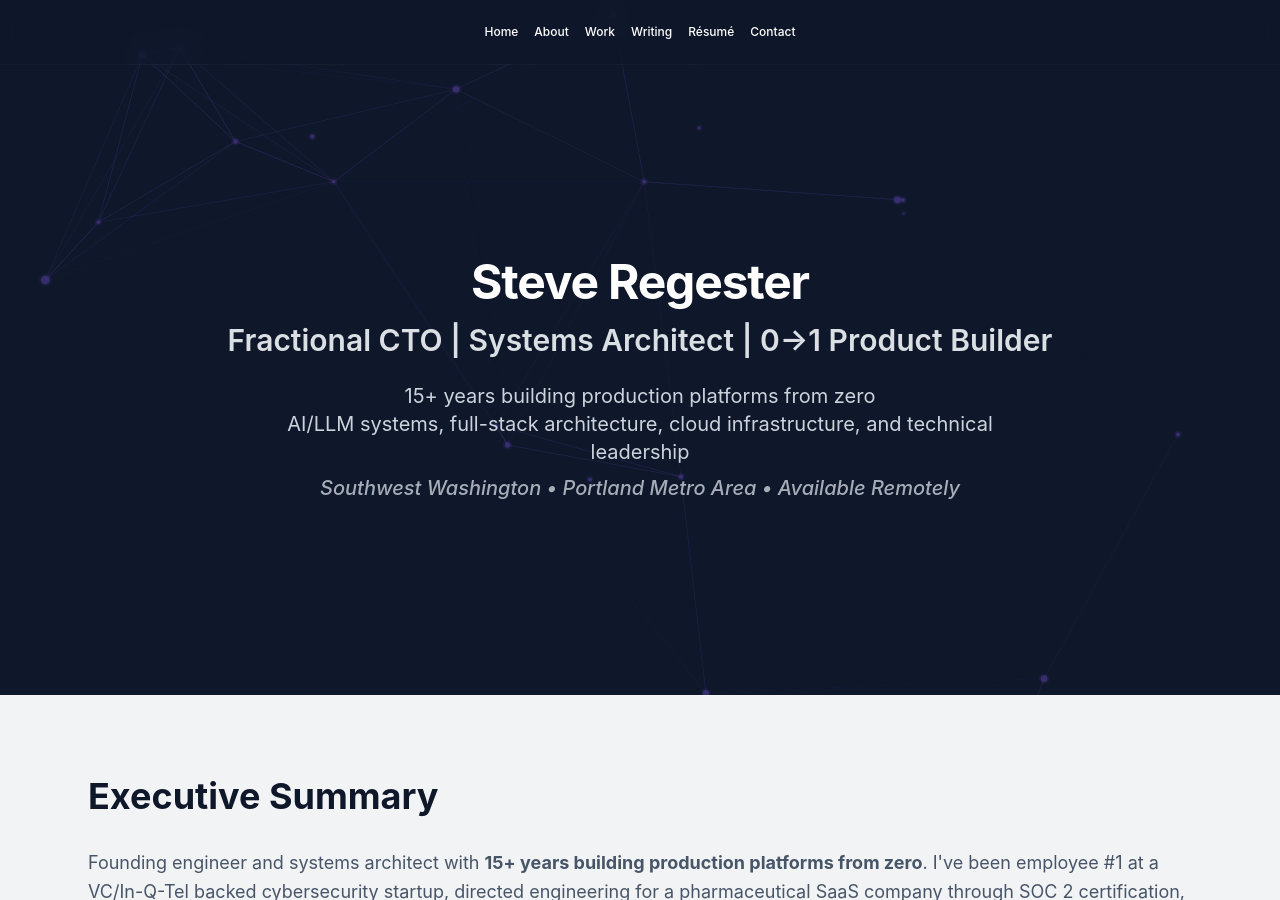
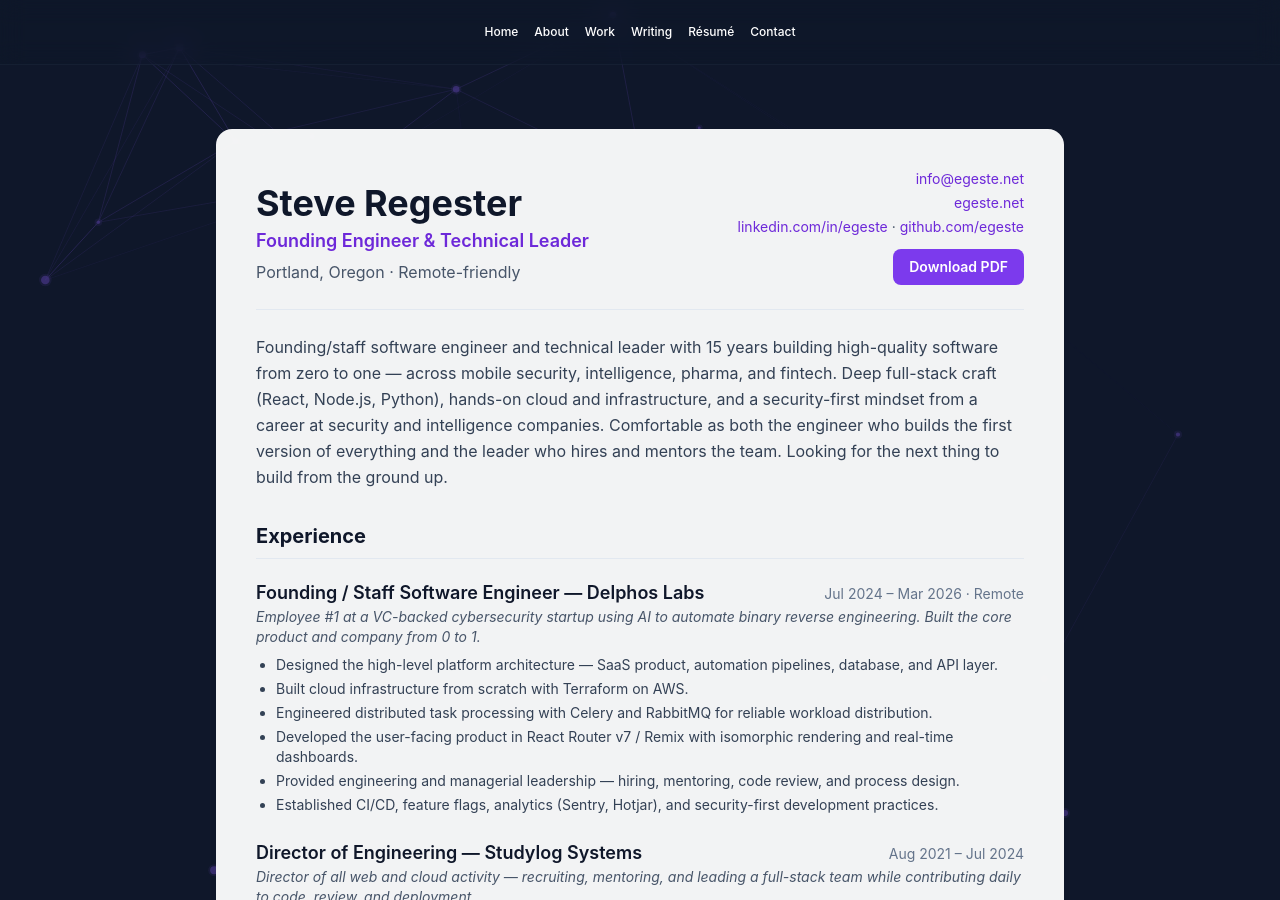
Before and after one commit to egeste/egeste.github.io, a Jekyll site: the page built from resume.md, in a window 1280 px wide and 900 px high. Built offline with Jekyll 4.4.1, drawn with Linux system fonts in a browser that asks for light colours; nearby versions of some CDN libraries; some of the changed text lies outside the part shown.

Commit message:
feat: add résumé page with real history and print styles

```diff
--- a/resume.md
+++ b/resume.md
@@ -1,166 +1,145 @@
 ---
-layout: service
-title: Resume - Steve Regester | Fractional CTO & Systems Architect
-description: Steve Regester's professional resume. Fractional CTO, systems architect, and 0→1 product builder with 15+ years building production platforms. AI/LLM systems, full-stack architecture, cloud infrastructure, and technical leadership.
-keywords: Steve Regester resume, fractional CTO, systems architect, AI engineer, LLM specialist, 0 to 1 product builder, full-stack engineer, Southwest Washington
-permalink: /resume/
+layout: default
+title: Résumé — Steve Regester
+description: Résumé of Steve Regester — founding/staff software engineer and technical leader. 15 years building high-quality software from 0 to 1.
+keywords: Steve Regester resume, founding engineer, staff software engineer, director of engineering
+type: profile
 sitemap:
-  priority: 0.9
+  priority: 0.7
   changefreq: monthly
-  lastmod: true
-type: profile
-
-hero:
-  title: "Steve Regester"
-  subtitle: "Fractional CTO | Systems Architect | 0→1 Product Builder"
-  description: "15+ years building production platforms from zero<br>AI/LLM systems, full-stack architecture, cloud infrastructure, and technical leadership"
-  location: "Southwest Washington • Portland Metro Area • Available Remotely"
-
-value_prop:
-  title: "Executive Summary"
-  subtitle: "Founding engineer and systems architect with <strong>15+ years building production platforms from zero</strong>. I've been employee #1 at a VC/In-Q-Tel backed cybersecurity startup, directed engineering for a pharmaceutical SaaS company through SOC 2 certification, co-founded a nonprofit crowdfunding platform, and most recently designed an autonomous AI-powered publishing engine with multi-LLM orchestration. I specialize in walking into ambiguity and shipping durable systems — architecture, product, infrastructure, and team — on compressed timelines with minimal overhead."
-
-services:
-  title: "Core Expertise"
-  items:
-    - title: "AI & LLM Systems"
-      description: "Multi-model orchestration (OpenAI, Claude), agent workflows, cost-aware routing, automation pipelines"
-    - title: "Full-Stack Architecture"
-      description: "React, TypeScript, Node.js, Python, GraphQL, RESTful APIs, microservices"
-    - title: "Cloud & Infrastructure"
-      description: "AWS, GCP, Terraform, Kubernetes, Docker, CI/CD, Infrastructure as Code"
-    - title: "Security & Compliance"
-      description: "SOC 2, OWASP, penetration testing, threat modeling, secure architecture"
-    - title: "Technical Leadership"
-      description: "0→1 product builds, team building, architecture decisions, vendor assessment"
-
-cta:
-  title: "Available for Engagements"
-  description: "Fractional CTO engagements, architecture consulting, AI/LLM system design, and 0→1 product builds."
-  subject: "Resume Inquiry"
-  primary_button: "Get in Touch"
-  secondary_button: "View Projects"
-  info:
-    highlight: "Fractional CTO • Architecture Consulting • AI/LLM Systems • 0→1 Builds"
-    tagline: ""
 ---
 
-<!-- Print Version Link -->
-<div class="w-full px-4 md:max-w-6xl md:mx-auto md:px-6 py-4 flex justify-end">
-  <a href="{{ '/resume/print/' | relative_url }}" class="inline-flex items-center gap-2 px-4 py-2 text-sm font-medium text-slate-600 bg-white/80 backdrop-blur border border-white/30 rounded-lg shadow-sm hover:bg-white hover:text-violet-600 transition-colors">
-    Print / PDF Version
-  </a>
-</div>
+<style>
+@media print {
+  header[role="banner"], footer, .no-print, #mesh-background, .nav-overlay { display: none !important; }
+  body { background: #fff !important; }
+  .resume-wrap { max-width: none !important; margin: 0 !important; padding: 0 !important; }
+  .resume-card { box-shadow: none !important; border: none !important; background: #fff !important; backdrop-filter: none !important; break-inside: avoid; }
+  a { color: #000 !important; text-decoration: none !important; }
+  h1, h2, h3, p, li, span, strong { color: #000 !important; }
+}
+</style>
 
-<!-- Selected Projects Section -->
-<section class="w-full py-16 md:py-20 bg-slate-50/90 backdrop-blur-md border-t border-white/30">
-  <div class="w-full px-4 md:max-w-6xl md:mx-auto md:px-6">
-    <h2 class="text-2xl sm:text-3xl lg:text-4xl font-bold text-slate-900 mb-8">Selected Projects</h2>
-    <div class="bg-gradient-to-br from-white/25 via-white/10 to-white/5 backdrop-blur-lg border border-white/20 rounded-2xl p-6 sm:p-8 shadow-md">
-      <h3 class="text-xl font-bold text-slate-900 mb-2">Autonomous AI Publishing Engine <span class="text-sm font-normal text-slate-500">| 2025–Present</span></h3>
-      <p class="text-slate-600 leading-relaxed m-0">Designed and built a fully automated local news publication platform. Ingests structured feeds, performs agent-based taxonomy and classification, routes workloads across multiple LLM providers for cost optimization, and publishes to CMS on a controlled schedule with minimal human intervention.</p>
-    </div>
-  </div>
-</section>
+<div class="resume-wrap w-full px-4 md:max-w-4xl md:mx-auto md:px-6 py-12 md:py-16">
 
-<!-- Professional Experience Section -->
-<section class="w-full py-16 md:py-20 bg-white/95 backdrop-blur-lg border-t border-white/20">
-  <div class="w-full px-4 md:max-w-6xl md:mx-auto md:px-6">
-    <h2 class="text-2xl sm:text-3xl lg:text-4xl font-bold text-slate-900 mb-8">Professional Experience</h2>
-    <div class="space-y-8">
-
-      <div class="bg-gradient-to-br from-white/25 via-white/10 to-white/5 backdrop-blur-lg border border-white/20 rounded-2xl p-6 sm:p-8 shadow-md">
-        <h3 class="text-xl font-bold text-slate-900 mb-1">Founding/Staff Software Engineer</h3>
-        <p class="text-violet-600 font-semibold mb-3">Delphos Labs <span class="text-slate-500 font-normal">(VC & In-Q-Tel backed)</span> | June 2024–Present</p>
-        <p class="text-slate-600 mb-4">Employee #1 at a cybersecurity startup using AI to automate binary reverse engineering. Built the company from 0 to 1.</p>
-        <ul class="text-slate-600 space-y-2 list-disc list-inside m-0">
-          <li>Designed high-level platform architecture — SaaS product, automation pipelines, database, API layer</li>
-          <li>Built cloud infrastructure from scratch using Terraform on AWS</li>
-          <li>Engineered distributed task processing with Celery and RabbitMQ for reliable workload distribution</li>
-          <li>Developed the user-facing product — React Router v7/Remix v8, isomorphic rendering, real-time dashboards</li>
-          <li>Provided engineering and managerial leadership — hiring, mentoring, code review, process design</li>
-          <li>Established CI/CD, feature flags, analytics (Hotjar, Sentry), and security-first development practices</li>
-        </ul>
+  <!-- Header -->
+  <div class="resume-card bg-white/95 backdrop-blur-lg rounded-2xl p-6 sm:p-10 shadow-md text-slate-800">
+    <div class="flex flex-col sm:flex-row sm:items-end sm:justify-between gap-4 border-b border-slate-200 pb-6 mb-6">
+      <div>
+        <h1 class="text-3xl sm:text-4xl font-bold text-slate-900">Steve Regester</h1>
+        <p class="text-lg text-violet-700 font-semibold mt-1">Founding Engineer &amp; Technical Leader</p>
+        <p class="text-slate-600 mt-1">Portland, Oregon · Remote-friendly</p>
       </div>
-
-      <div class="bg-gradient-to-br from-white/25 via-white/10 to-white/5 backdrop-blur-lg border border-white/20 rounded-2xl p-6 sm:p-8 shadow-md">
-        <h3 class="text-xl font-bold text-slate-900 mb-1">Director of Engineering</h3>
-        <p class="text-violet-600 font-semibold mb-3">Studylog Systems, Inc | August 2021–October 2023</p>
-        <p class="text-slate-600 mb-4">Directed all web and cloud engineering for an animal health pharmaceutical SaaS company.</p>
-        <ul class="text-slate-600 space-y-2 list-disc list-inside m-0">
-          <li>Led complete rewrite of flagship Windows product into a cloud-native SaaS platform</li>
-          <li>Architected infrastructure passing rigorous third-party security audits — achieved SOC 2 Type II certification 3 months ahead of schedule</li>
-          <li>Built on AWS with Terraform, Helm, and Kubernetes supporting enterprise clients</li>
-          <li>Recruited and mentored engineering team — delivered training that reduced coding errors by 50%+</li>
-          <li>Drove agile adoption resulting in 20% reduction in project timelines</li>
-        </ul>
-      </div>
-
-      <div class="bg-gradient-to-br from-white/25 via-white/10 to-white/5 backdrop-blur-lg border border-white/20 rounded-2xl p-6 sm:p-8 shadow-md">
-        <h3 class="text-xl font-bold text-slate-900 mb-1">Senior Software Engineer II</h3>
-        <p class="text-violet-600 font-semibold mb-3">Synack, Inc | April 2016–March 2021</p>
-        <p class="text-slate-600 mb-4">Lead engineer on a crowdsourced security platform serving enterprise clients.</p>
-        <ul class="text-slate-600 space-y-2 list-disc list-inside m-0">
-          <li>Redesigned user interfaces across primary product lines — 60%+ user engagement increase within 12 months</li>
-          <li>Built and replaced key product verticals with focus on quality, maintainability, and technical debt reduction</li>
-          <li>Established engineering standards through comprehensive testing frameworks and internal coding standards</li>
-        </ul>
-      </div>
-
-      <div class="bg-gradient-to-br from-white/25 via-white/10 to-white/5 backdrop-blur-lg border border-white/20 rounded-2xl p-6 sm:p-8 shadow-md">
-        <h3 class="text-xl font-bold text-slate-900 mb-1">Founder & CTO</h3>
-        <p class="text-violet-600 font-semibold mb-3">Ultimatum, Inc | September 2015–July 2019</p>
-        <p class="text-slate-600 mb-4">Co-founded a crowd-fundraising platform facilitating automated donations to 501c3 nonprofits based on real-world events.</p>
-        <ul class="text-slate-600 space-y-2 list-disc list-inside m-0">
-          <li>Single-handedly architected all interfaces, services, and data flow mechanisms</li>
-          <li>Built real-time event processing with Apache NiFi for automated donation triggers</li>
-          <li>Established full SDLC with CI/CD on Google Cloud using Docker, Helm, and Kubernetes</li>
-        </ul>
-      </div>
-
-      <div class="bg-gradient-to-br from-white/25 via-white/10 to-white/5 backdrop-blur-lg border border-white/20 rounded-2xl p-6 sm:p-8 shadow-md">
-        <h3 class="text-xl font-bold text-slate-900 mb-1">Senior Software Engineer, Team Lead</h3>
-        <p class="text-violet-600 font-semibold mb-3">Lookout | April 2013–April 2016</p>
-        <p class="text-slate-600 mb-4">Lead frontend engineer on an enterprise mobile security platform.</p>
-        <ul class="text-slate-600 space-y-2 list-disc list-inside m-0">
-          <li>Designed custom security research tooling that doubled research team productivity within 12 months</li>
-          <li>Built tools and workflows for internal security research team's Android malware discovery mission</li>
-        </ul>
-      </div>
-
-      <div class="bg-gradient-to-br from-white/25 via-white/10 to-white/5 backdrop-blur-lg border border-white/20 rounded-2xl p-6 sm:p-8 shadow-md">
-        <h3 class="text-xl font-bold text-slate-900 mb-1">Software Engineer</h3>
-        <p class="text-violet-600 font-semibold mb-3">PBworks | October 2011–March 2013</p>
-        <p class="text-slate-600 m-0">Engineering generalist on a cloud document and file management platform. Built features, managed MySQL databases, developed RESTful APIs, and implemented responsive interfaces.</p>
-      </div>
-
-    </div>
-  </div>
-</section>
-
-<!-- Recommendations Section -->
-<section class="w-full py-16 md:py-20 bg-slate-50/90 backdrop-blur-md border-t border-white/30">
-  <div class="w-full px-4 md:max-w-6xl md:mx-auto md:px-6">
-    <h2 class="text-2xl sm:text-3xl lg:text-4xl font-bold text-slate-900 mb-8">Recommendations</h2>
-    <div class="grid grid-cols-1 sm:grid-cols-2 lg:grid-cols-3 gap-6 sm:gap-8">
-      <div class="bg-gradient-to-br from-white/25 via-white/10 to-white/5 backdrop-blur-lg border border-white/20 rounded-2xl p-6 sm:p-8 shadow-md">
-        <blockquote class="italic text-slate-700 m-0 py-4">
-          "Steve represents the high water mark for me in terms of sheer front-end engineering talent. He is an incredibly gifted engineer, equally passionate about doing things the right way, at a high level of quality."
-        </blockquote>
-        <p class="font-bold text-violet-600 mt-4">— Director of Engineering, Lookout</p>
-      </div>
-      <div class="bg-gradient-to-br from-white/25 via-white/10 to-white/5 backdrop-blur-lg border border-white/20 rounded-2xl p-6 sm:p-8 shadow-md">
-        <blockquote class="italic text-slate-700 m-0 py-4">
-          "Steve joined to lead a complete web-based rewrite of our flagship product... architected and developed a cloud-native platform that could meet sophisticated pharmaceutical industry requirements, passing rigorous third-party security audit and achieving SOC 2 certification."
-        </blockquote>
-        <p class="font-bold text-violet-600 mt-4">— Head of Product Management, Studylog</p>
-      </div>
-      <div class="bg-gradient-to-br from-white/25 via-white/10 to-white/5 backdrop-blur-lg border border-white/20 rounded-2xl p-6 sm:p-8 shadow-md">
-        <blockquote class="italic text-slate-700 m-0 py-4">
-          "Steve has exceptional ability to lead and inspire his team, setting a high bar for technical excellence... His unwavering commitment to excellence and continuous improvement drives innovation and optimization."
-        </blockquote>
-        <p class="font-bold text-violet-600 mt-4">— Full Stack Engineer, Studylog</p>
+      <div class="text-sm text-slate-600 sm:text-right space-y-1">
+        <p><a href="mailto:info@egeste.net" class="text-violet-700 hover:text-violet-800">info@egeste.net</a></p>
+        <p><a href="https://egeste.net" class="text-violet-700 hover:text-violet-800">egeste.net</a></p>
+        <p><a href="https://linkedin.com/in/egeste" class="text-violet-700 hover:text-violet-800">linkedin.com/in/egeste</a> · <a href="https://github.com/egeste" class="text-violet-700 hover:text-violet-800">github.com/egeste</a></p>
+        <p class="no-print pt-2"><a href="{{ '/assets/steve-regester-resume.pdf' | relative_url }}" class="inline-flex items-center gap-2 px-4 py-2 bg-violet-600 text-white rounded-lg font-semibold hover:bg-violet-700">Download PDF</a></p>
       </div>
     </div>
+
+    <!-- Summary -->
+    <p class="text-slate-700 leading-relaxed mb-8">Founding/staff software engineer and technical leader with 15 years building high-quality software from zero to one — across mobile security, intelligence, pharma, and fintech. Deep full-stack craft (React, Node.js, Python), hands-on cloud and infrastructure, and a security-first mindset from a career at security and intelligence companies. Comfortable as both the engineer who builds the first version of everything and the leader who hires and mentors the team. Looking for the next thing to build from the ground up.</p>
+
+    <!-- Experience -->
+    <h2 class="text-xl font-bold text-slate-900 border-b border-slate-200 pb-2 mb-5">Experience</h2>
+
+    <div class="mb-6">
+      <div class="flex flex-col sm:flex-row sm:justify-between sm:items-baseline">
+        <h3 class="text-lg font-semibold text-slate-900">Founding / Staff Software Engineer — Delphos Labs</h3>
+        <span class="text-sm text-slate-500">Jul 2024 – Mar 2026 · Remote</span>
+      </div>
+      <p class="text-slate-600 text-sm italic mb-2">Employee #1 at a VC-backed cybersecurity startup using AI to automate binary reverse engineering. Built the core product and company from 0 to 1.</p>
+      <ul class="list-disc list-outside ml-5 text-slate-700 space-y-1 text-sm">
+        <li>Designed the high-level platform architecture — SaaS product, automation pipelines, database, and API layer.</li>
+        <li>Built cloud infrastructure from scratch with Terraform on AWS.</li>
+        <li>Engineered distributed task processing with Celery and RabbitMQ for reliable workload distribution.</li>
+        <li>Developed the user-facing product in React Router v7 / Remix with isomorphic rendering and real-time dashboards.</li>
+        <li>Provided engineering and managerial leadership — hiring, mentoring, code review, and process design.</li>
+        <li>Established CI/CD, feature flags, analytics (Sentry, Hotjar), and security-first development practices.</li>
+      </ul>
+    </div>
+
+    <div class="mb-6">
+      <div class="flex flex-col sm:flex-row sm:justify-between sm:items-baseline">
+        <h3 class="text-lg font-semibold text-slate-900">Director of Engineering — Studylog Systems</h3>
+        <span class="text-sm text-slate-500">Aug 2021 – Jul 2024</span>
+      </div>
+      <p class="text-slate-600 text-sm italic mb-2">Director of all web and cloud activity — recruiting, mentoring, and leading a full-stack team while contributing daily to code, review, and deployment.</p>
+      <ul class="list-disc list-outside ml-5 text-slate-700 space-y-1 text-sm">
+        <li>Led the cloud-native rewrite of a flagship Windows product into a performant, accessible web platform (Node.js, React) for pharmaceutical-research customers.</li>
+        <li>Drove a &gt;50% reduction in coding errors in one year through technical training, QA processes, and routine code review.</li>
+        <li>Built and maintained cloud infrastructure with Terraform, Helm, and Kubernetes on AWS.</li>
+        <li>Led adoption of agile practices, reducing project delays and improving team morale; recruited and mentored the team.</li>
+      </ul>
+    </div>
+
+    <div class="mb-6">
+      <div class="flex flex-col sm:flex-row sm:justify-between sm:items-baseline">
+        <h3 class="text-lg font-semibold text-slate-900">Senior Software Engineer II — Synack</h3>
+        <span class="text-sm text-slate-500">Apr 2016 – Mar 2021</span>
+      </div>
+      <p class="text-slate-600 text-sm italic mb-2">Lead engineer rebuilding key product verticals of a crowdsourced security-testing platform, with a focus on quality, maintainability, and reduced technical debt.</p>
+      <ul class="list-disc list-outside ml-5 text-slate-700 space-y-1 text-sm">
+        <li>Revamped the UI for top product verticals, increasing user engagement &gt;60% in under a year.</li>
+        <li>Led development of new, user-focused workflows and interfaces.</li>
+        <li>Established internal coding standards and style guides that lifted team productivity and code quality.</li>
+      </ul>
+    </div>
+
+    <div class="mb-6">
+      <div class="flex flex-col sm:flex-row sm:justify-between sm:items-baseline">
+        <h3 class="text-lg font-semibold text-slate-900">Founder &amp; CTO — Ultimatum, Inc.</h3>
+        <span class="text-sm text-slate-500">Sep 2015 – Jul 2019</span>
+      </div>
+      <p class="text-slate-600 text-sm italic mb-2">Founder and chief engineer. Single-handedly built all interfaces, services, and dataflow for the platform.</p>
+      <ul class="list-disc list-outside ml-5 text-slate-700 space-y-1 text-sm">
+        <li>Built a crowd-fundraising web/mobile platform for automated donations to 501(c)(3) nonprofits triggered by real-world events.</li>
+        <li>Implemented real-time ETL systems consuming arbitrary third-party events.</li>
+        <li>Ran the full SDLC with CI, Docker, and Kubernetes on GCP.</li>
+      </ul>
+    </div>
+
+    <div class="mb-6">
+      <div class="flex flex-col sm:flex-row sm:justify-between sm:items-baseline">
+        <h3 class="text-lg font-semibold text-slate-900">Senior Software Engineer, Team Lead — Lookout</h3>
+        <span class="text-sm text-slate-500">Apr 2013 – Apr 2016</span>
+      </div>
+      <p class="text-slate-600 text-sm italic mb-2">Lead frontend engineer building workflows and tools for the team discovering and analyzing Android malware.</p>
+      <ul class="list-disc list-outside ml-5 text-slate-700 space-y-1 text-sm">
+        <li>Designed and built custom research tooling that doubled (100%+) the security-research team's productivity in under a year.</li>
+        <li>Authored the open-source OraculumJS (enterprise JS MVC) and FactoryJS (DI container) frameworks.</li>
+        <li>Partnered with researchers and engineers to design systems and select appropriate solutions.</li>
+      </ul>
+    </div>
+
+    <div class="mb-8">
+      <div class="flex flex-col sm:flex-row sm:justify-between sm:items-baseline">
+        <h3 class="text-lg font-semibold text-slate-900">Software Engineer — PBworks</h3>
+        <span class="text-sm text-slate-500">Oct 2011 – Mar 2013</span>
+      </div>
+      <ul class="list-disc list-outside ml-5 text-slate-700 space-y-1 text-sm">
+        <li>Generalist building features and interfaces for cloud document and file management; performance work and cross-browser/device test routines.</li>
+      </ul>
+      <p class="text-slate-500 text-sm mt-2"><strong>Earlier:</strong> Backbone.js consultant at Plug.dj (2012–2013); Software Engineer at Arrowhead Electronic Healthcare (2010–2011); Sr. Software Developer at Infrahealth (2009–2010); founding member of ATX Hackerspace (2009–2011).</p>
+    </div>
+
+    <!-- Skills -->
+    <h2 class="text-xl font-bold text-slate-900 border-b border-slate-200 pb-2 mb-4">Skills</h2>
+    <div class="grid grid-cols-1 sm:grid-cols-2 gap-x-8 gap-y-2 text-sm text-slate-700 mb-8">
+      <p><strong>Languages:</strong> JavaScript/TypeScript, Python</p>
+      <p><strong>Frontend:</strong> React, Remix / React Router v7, Redux</p>
+      <p><strong>Backend:</strong> Node.js, REST/GraphQL APIs, PostgreSQL, Celery, RabbitMQ</p>
+      <p><strong>Infrastructure:</strong> AWS, GCP, Terraform, Kubernetes, Helm, Docker</p>
+      <p><strong>Practices:</strong> CI/CD, feature flags, observability (Sentry), security-first</p>
+      <p><strong>Leadership:</strong> hiring, mentoring, code review, 0→1 product strategy</p>
+    </div>
+
+    <!-- Selected open source -->
+    <h2 class="text-xl font-bold text-slate-900 border-b border-slate-200 pb-2 mb-4">Selected open source</h2>
+    <ul class="list-disc list-outside ml-5 text-slate-700 space-y-1 text-sm">
+      <li><strong>OraculumJS</strong> — enterprise JavaScript MVC framework (application framework + behavior library).</li>
+      <li><strong>FactoryJS</strong> — dependency-injection container with object-level AOP hooks and memory debugging.</li>
+    </ul>
   </div>
-</section>
+</div>
```
